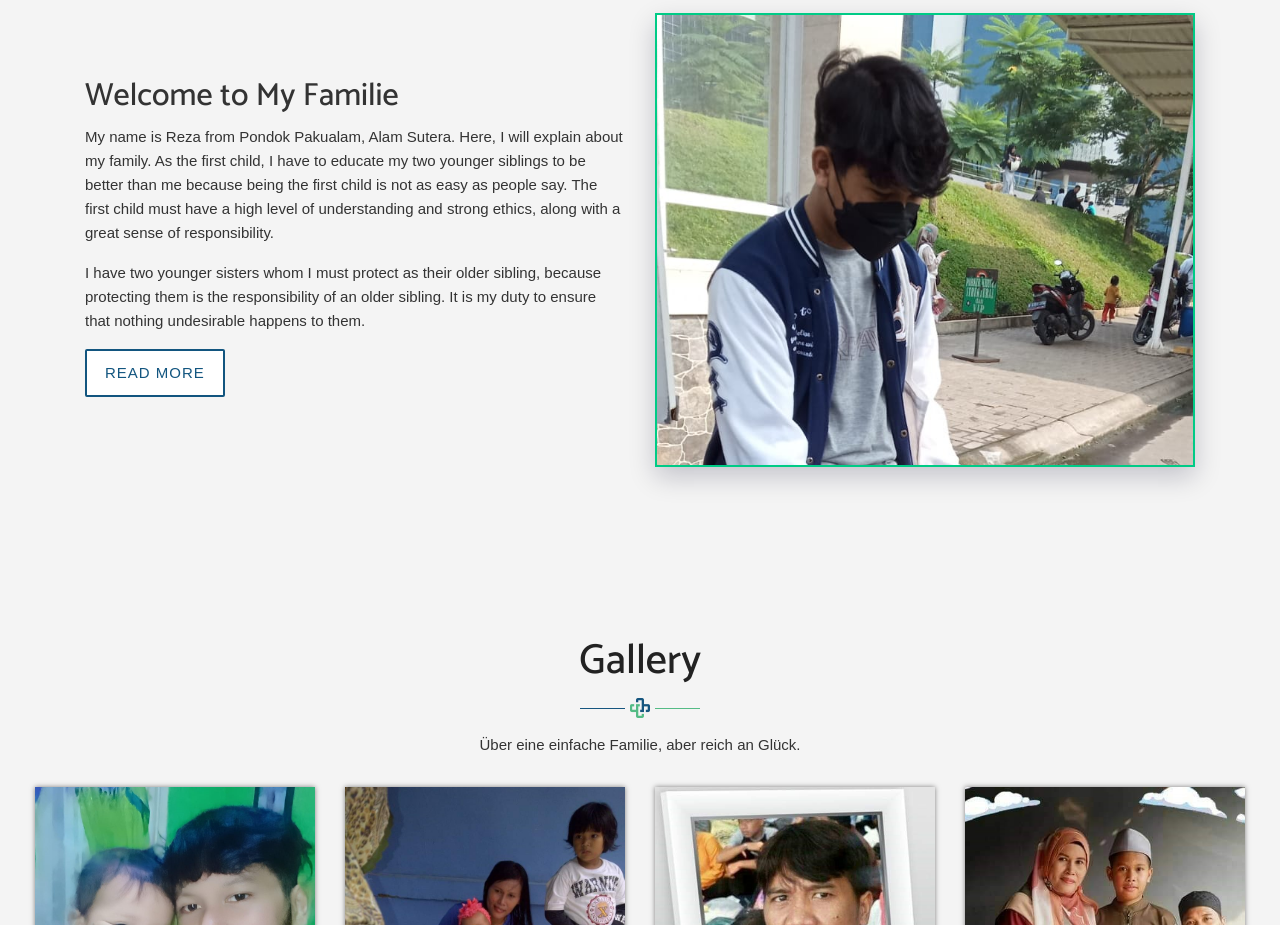
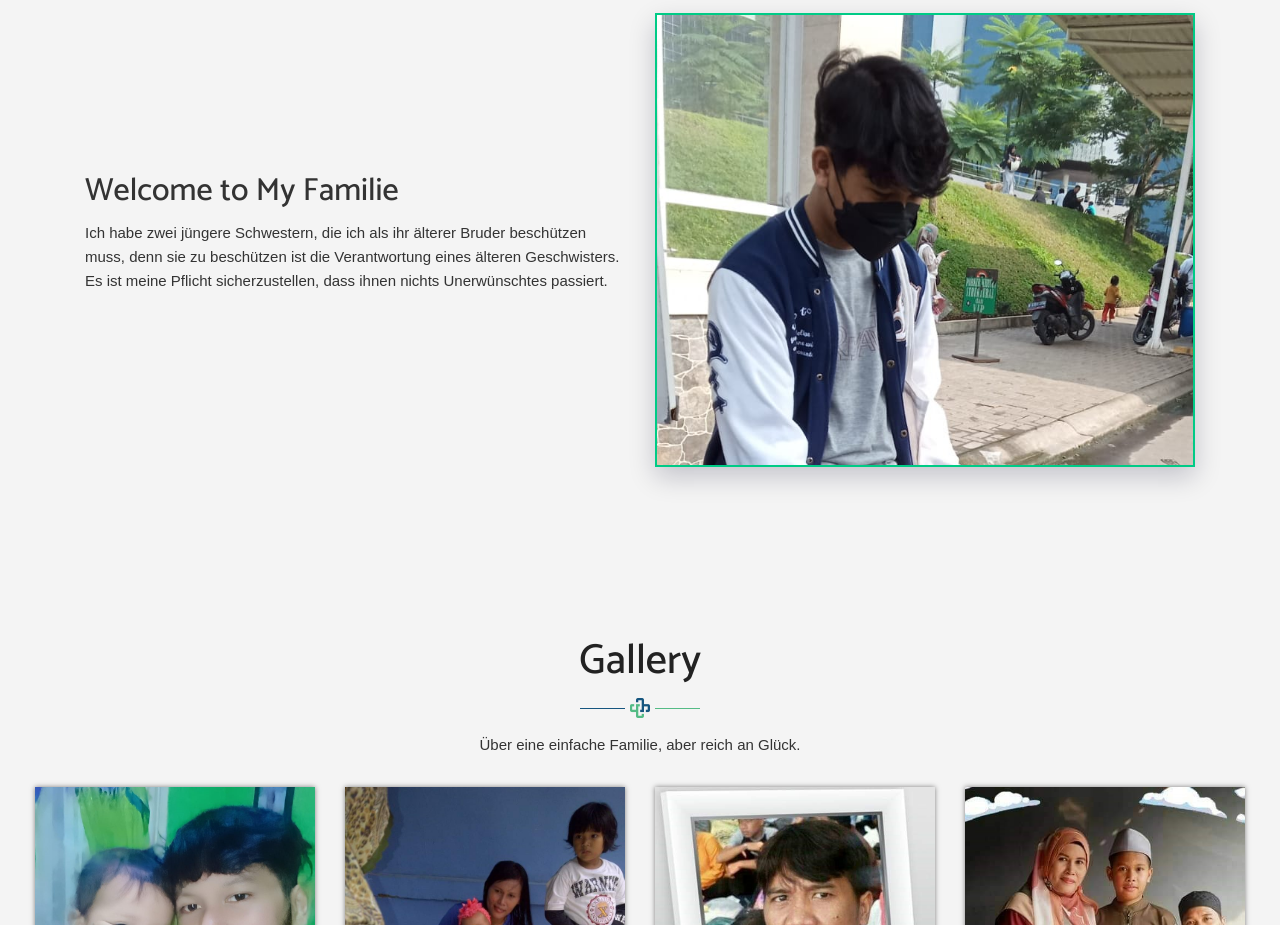
Before and after one commit to Reza123881/familie-zaeza, a plain HTML site: page index.html in a window 1280 px wide. Shown: the part 940-1865 px from the top of the page. Drawn offline with Linux system fonts and the light colour scheme; files whose address does not match are found by name.

Commit message:
Update index.html

```diff
--- a/index.html
+++ b/index.html
@@ -152,9 +152,9 @@
 						<div class="row align-items-center about-main-info">
 							<div class="col-lg-6 col-md-6 col-sm-12">
 								<h2> Welcome to My Familie </h2>
-								<p>My name is Reza from Pondok Pakualam, Alam Sutera. Here, I will explain about my family. As the first child, I have to educate my two younger siblings to be better than me because being the first child is not as easy as people say. The first child must have a high level of understanding and strong ethics, along with a great sense of responsibility.</p>
-								<p>I have two younger sisters whom I must protect as their older sibling, because protecting them is the responsibility of an older sibling. It is my duty to ensure that nothing undesirable happens to them.</p>
-								<a href="#" class="new-btn-d br-2">Read More</a>
+								<pMein Name ist Reza aus Pondok Pakualam, Alam Sutera. Hier werde ich über meine Familie sprechen. Als erstes Kind muss ich meine zwei jüngeren Geschwister so erziehen, dass sie besser werden als ich, denn das Erstgeborene zu sein, ist nicht so einfach, wie die Leute sagen. Das erste Kind muss ein hohes Maß an Verständnis und starke Ethik haben, zusammen mit einem großen Verantwortungsbewusstsein.</p>
+								<p> Ich habe zwei jüngere Schwestern, die ich als ihr älterer Bruder beschützen muss, denn sie zu beschützen ist die Verantwortung eines älteren Geschwisters. Es ist meine Pflicht sicherzustellen, dass ihnen nichts Unerwünschtes passiert.</p>
+
 							</div>
 							<div class="col-lg-6 col-md-6 col-sm-12">
 								<div class="about-m">
```
